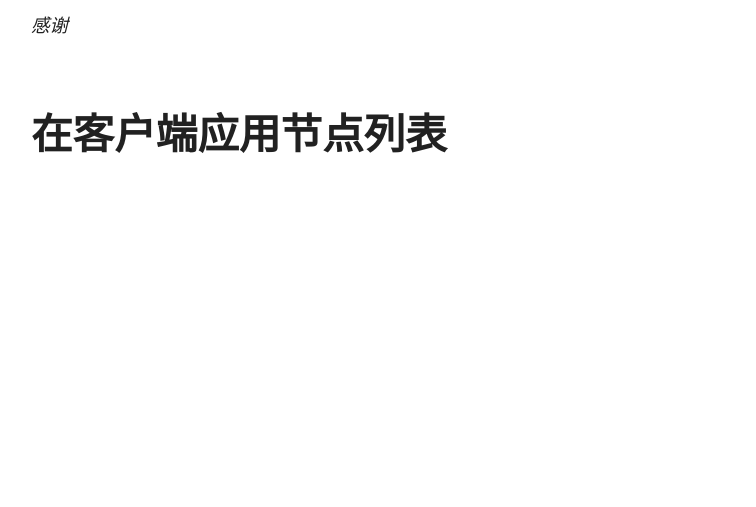
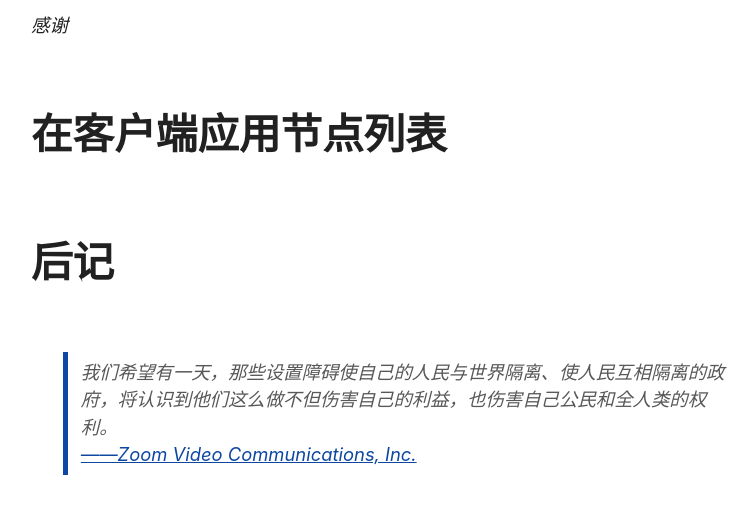
Before and after one commit to SunsetMkt/site-api, a Flask app: template templates/clash.html in a window 1280 px wide. Shown: the part 544-1051 px from the top of the page, without its empty margins (249-1005 px from the left). Before the commit the page ends 697 px from the top, so only its background shows below. Run offline with Flask 2, Linux system fonts and the light colour scheme; the template is opened without the code that fills it, so the values that code supplies are empty.

Commit message:
Update clash

```diff
--- a/templates/clash.html
+++ b/templates/clash.html
@@ -19,6 +19,13 @@
     <code>{{subscribe_url}}</code>
     <p><em>感谢<a href="{{subscribe_source_url}}">{{subscribe_source_name}}</a></em></p>
     <h2>在客户端应用节点列表</h2>
+    <h2>后记</h2>
+    <blockquote>
+        我们希望有一天，那些设置障碍使自己的人民与世界隔离、使人民互相隔离的政府，将认识到他们这么做不但伤害自己的利益，也伤害自己公民和全人类的权利。
+        <br>
+        <a href="https://blog.zoom.us/zh/improving-our-policies-as-we-continue-to-enable-global-collaboration/">——Zoom
+            Video Communications, Inc.</a>
+    </blockquote>
 </body>
 
 </html>
```
